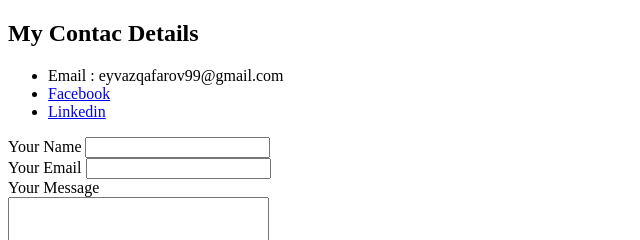
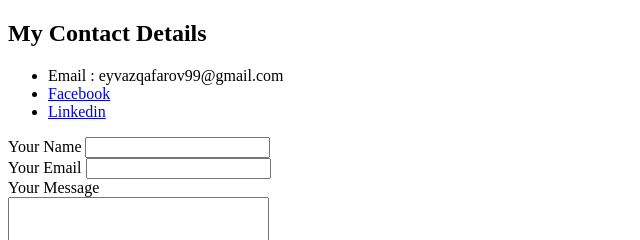
Before and after one commit to Eyvaz99/CV, a plain HTML site: page ContactMe.html in a window 1280 px wide. Shown: the top 240 px of the page, 0-640 px from the left. Drawn offline with Linux system fonts and the light colour scheme.

Commit message:
Update ContactMe.html

```diff
--- a/ContactMe.html
+++ b/ContactMe.html
@@ -5,7 +5,7 @@
     <title> Contact Me </title>
   </head>
   <body>
-    <h2>My Contac Details</h2>
+    <h2>My Contact Details</h2>
     <ul>
       <li>Email : eyvazqafarov99@gmail.com </li>
       <li> <a href="https://www.facebook.com/eyvaz.qafarov.73">Facebook</a> </li>
```
